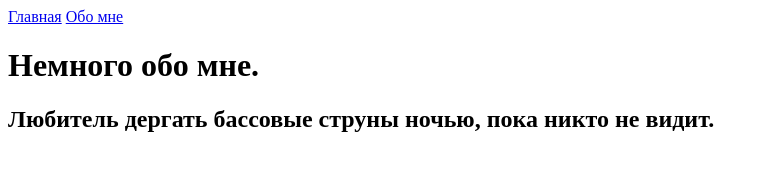
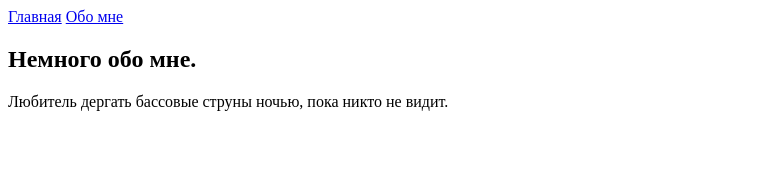
Before and after one commit to OldFennec/zhenya-i2-002, a plain HTML site: page first-lesson/about.html in a window 1280 px wide. Shown: the whole page, without its empty margins (0-768 px from the left). Drawn offline with Linux system fonts and the light colour scheme.

Commit message:
change h2

```diff
--- a/first-lesson/about.html
+++ b/first-lesson/about.html
@@ -6,7 +6,7 @@
 </head>
 <body>
 	<a href="index.html">Главная</a> <a href="about.html">Обо мне</a>
-	<h1>Немного обо мне.</h1>
-	<h2>Любитель дергать бассовые струны ночью, пока никто не видит.</h2>
+	<h2>Немного обо мне.</h2>
+	<p>Любитель дергать бассовые струны ночью, пока никто не видит.</p>
 </body>
 </html>
```
